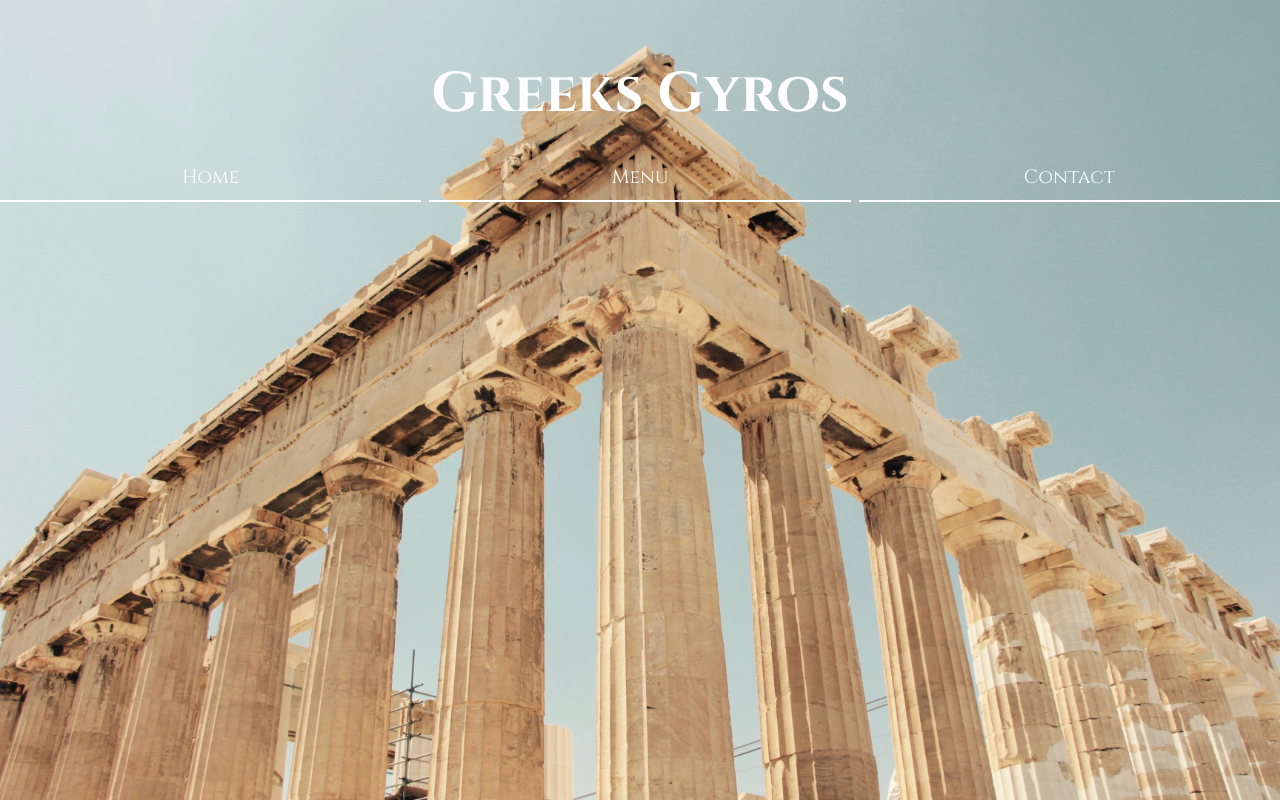
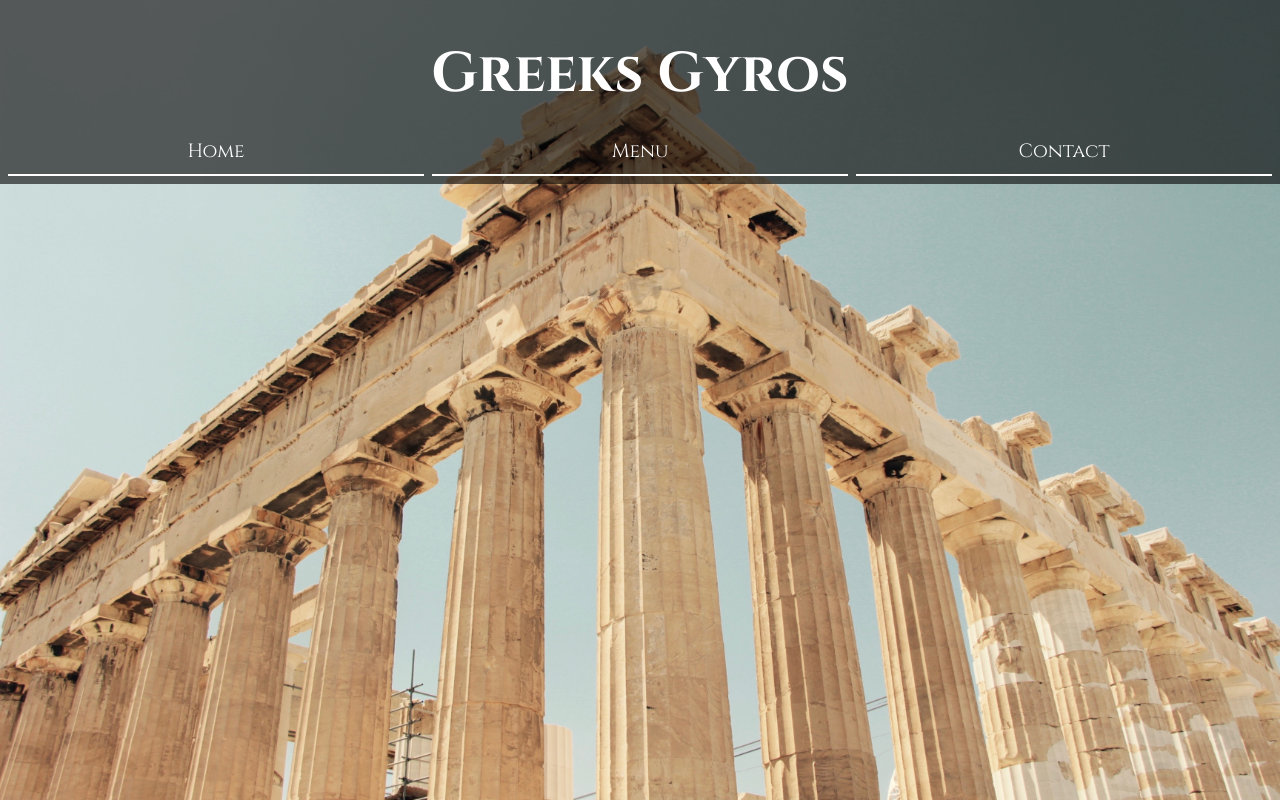
Before and after one commit to jpmunich/Odin-Restaurant-Page, a website built with webpack: page src/template.html in a window 1280 px wide. Both pictures are taken after a click on the button "Menu". Built offline with nearby package versions, Linux system fonts and the light colour scheme.

Commit message:
Menu skeleton styles

```diff
--- a/src/style.css
+++ b/src/style.css
@@ -10,10 +10,6 @@
 
 body {
     background: #333333;
-}
-
-img {
-    height: 600px;
 }
 
 #content {
@@ -57,3 +53,12 @@ h1 {
 .link:hover {
     transform: translateY(-8%);
 }
+
+.menu-overlay {
+    background: rgba(0, 0, 0, 0.6);
+    padding: 0.5em;
+}
+
+.menu-title {
+    padding: 0.5em 1em 0.3em 1em;
+}
```
